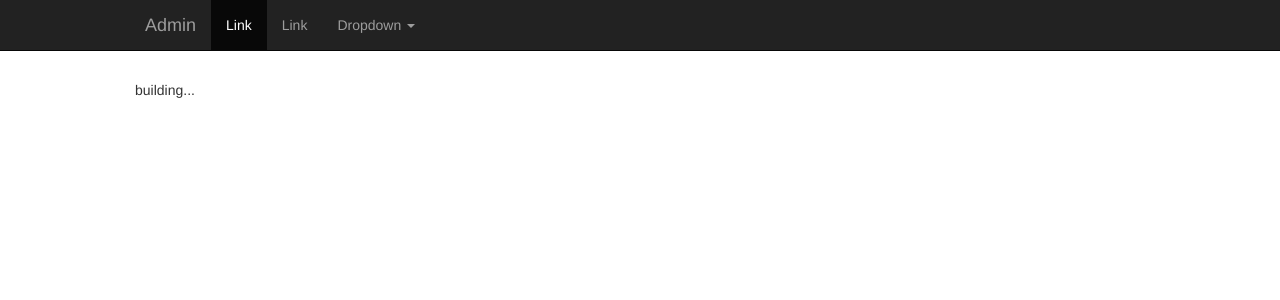
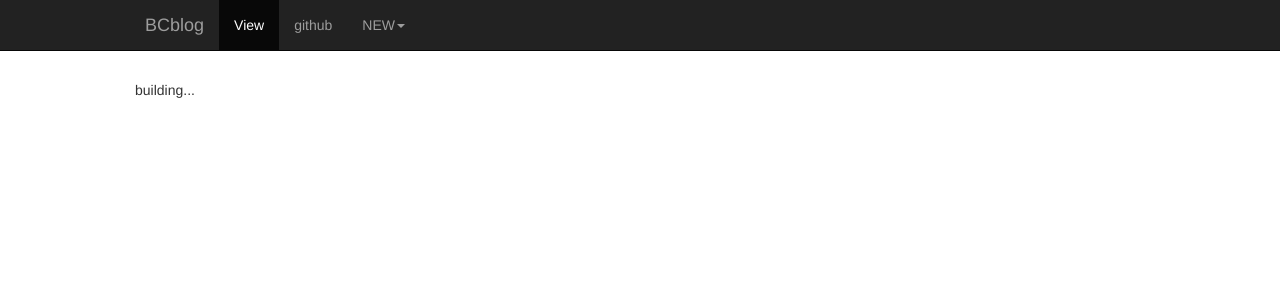
Before and after one commit to bluecat000/nuxt-blog, a Nuxt app: page /admin/admin in a window 1280 px wide. Shown: the top 300 px of the page. Built offline with nearby package versions, Linux system fonts and the light colour scheme.

Commit message:
markdown editor

```diff
--- a/components/Act.vue
+++ b/components/Act.vue
@@ -3,7 +3,7 @@
     <div class="row">
       <div class="panel panel-default" v-for="list in 10" v-bind:key="list">
         <!-- Default panel contents -->
-        <nuxt-link to="/index/articel">
+        <nuxt-link to="/main/articel">
           <div class="panel-heading">Panel heading</div>
             <div class="panel-body">
               <p>Some default panel content here. Nulla vitae elit libero, a pharetra augue. Aenean lacinia bibendum nulla sed consectetur. Aenean eu leo quam.</p>
--- /dev/null
+++ b/layouts/admin.vue
@@ -0,0 +1,57 @@
+<template>
+  <div>
+    <header>
+      <nav class="navbar navbar-inverse navbar-fixed-top">
+        <div class="container-fluid">
+          <!-- Brand and toggle get grouped for better mobile display -->
+          <div class="navbar-header">
+            <button type="button" class="navbar-toggle collapsed" data-toggle="collapse" data-target="#bs-example-navbar-collapse-1" aria-expanded="false">
+              <span class="sr-only">Toggle navigation</span>
+              <span class="icon-bar"></span>
+              <span class="icon-bar"></span>
+              <span class="icon-bar"></span>
+            </button>
+            <nuxt-link  class="navbar-brand" to="/admin/admin">BCblog</nuxt-link>
+          </div>
+
+          <!-- Collect the nav links, forms, and other content for toggling -->
+          <div class="collapse navbar-collapse" id="bs-example-navbar-collapse-1">
+            <ul class="nav navbar-nav">
+              <li class="active"><a href="#">View<span class="sr-only">(current)</span></a></li>
+              <li><a href="#">github</a></li>
+              <li class="dropdown">
+                <a href="#" class="dropdown-toggle" data-toggle="dropdown" role="button" aria-haspopup="true" aria-expanded="false">NEW<span class="caret"></span></a>
+                <ul class="dropdown-menu">
+                  <li><nuxt-link to="/admin/edit">Create Bolg</nuxt-link></li>
+                  <li role="separator" class="divider"></li>
+                  <li><a href="#">Create folder</a></li>
+                </ul>
+              </li>
+            </ul>
+          </div><!-- /.navbar-collapse -->
+        </div><!-- /.container-fluid -->
+      </nav>
+    </header>
+    <section class="container">
+      <nuxt/>
+    <Search />
+  </section>
+  </div>
+</template>
+
+<script>
+export default {
+}
+</script>
+
+<style lang="scss">
+.container-fluid{
+  max-width: 1020px;
+}
+.container{
+  position: relative;
+  top: 80px;
+//   max-width: 1040px;
+  display: -webkit-box;
+}
+</style>
--- a/package.json
+++ b/package.json
@@ -28,6 +28,8 @@
     "eslint-plugin-node": "^5.1.1",
     "eslint-plugin-promise": "^3.5.0",
     "eslint-plugin-standard": "^3.0.1",
+    "markdown": "^0.5.0",
+    "markdown-js": "^0.0.3",
     "node-sass": "^4.5.3",
     "sass-loader": "^6.0.6",
     "style-loader": "^0.18.2",
--- a/pages/admin/admin.vue
+++ b/pages/admin/admin.vue
@@ -3,3 +3,8 @@
       building...
   </div>
 </template>
+<script>
+export default {
+  layout: 'admin'
+}
+</script>
--- a/pages/admin/edit.vue
+++ b/pages/admin/edit.vue
@@ -1,5 +1,54 @@
 <template>
   <div class="content">
-      building...
+      <section class="left-sec">
+        <form role="form">
+          <div class="form-group">
+            <!-- <textarea id="articel" class="form-control" :value="text" @input="text = $event.target.value"></textarea>  -->
+            <textarea id="articel" class="form-control" :value="text" @input="updateText"></textarea>
+            <!-- @input="updateText()" 不能引用$event 要手动传参 -->
+          </div>
+        </form>
+      </section>
+      <section class="right-sec" v-html="reflashView"></section>
   </div>
 </template>
+<script>
+const markdown = require('markdown').markdown
+export default {
+  layout: 'admin',
+  data () {
+    return {
+      text: '# untitle'
+    }
+  },
+  computed: {
+    reflashView: function (e) {
+      return markdown.toHTML(this.text)
+    }
+  },
+  methods: {
+    updateText: function (e) {
+      this.text = e.target.value
+    }
+  }
+}
+</script>
+<style lang="scss" scope>
+.content{
+  width: 100%;
+  .left-sec{
+    float: left;
+    form{
+      width:100%;
+      #articel{
+        min-height: 60rem;
+      }
+    }
+    width: 40%;
+  }
+  .right-sec{
+    width: 40%;
+    float: right;
+  }
+}
+</style>
```
Also changed, not shown: 1 other file (tests, documents, lock files or other folders).
